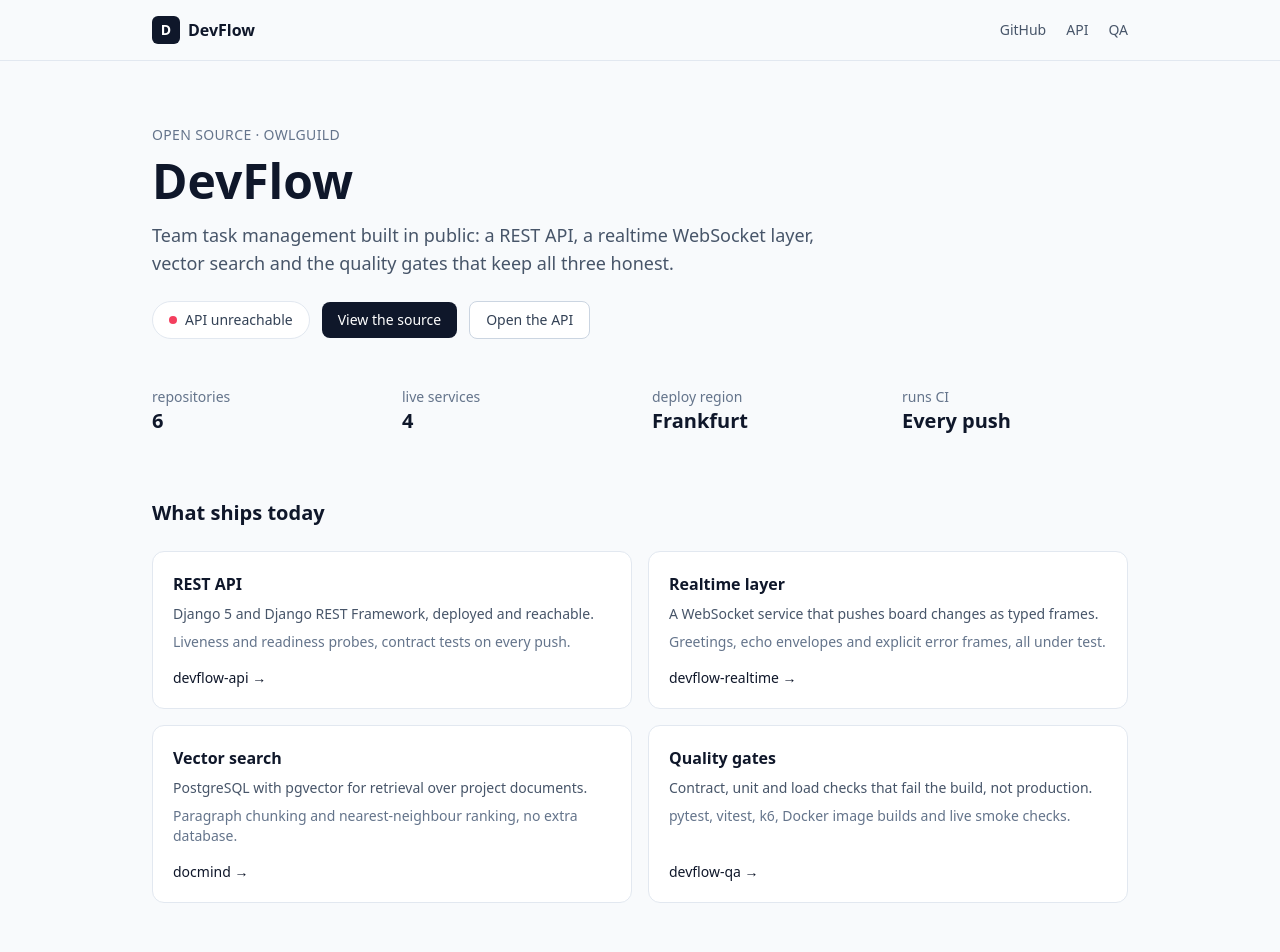
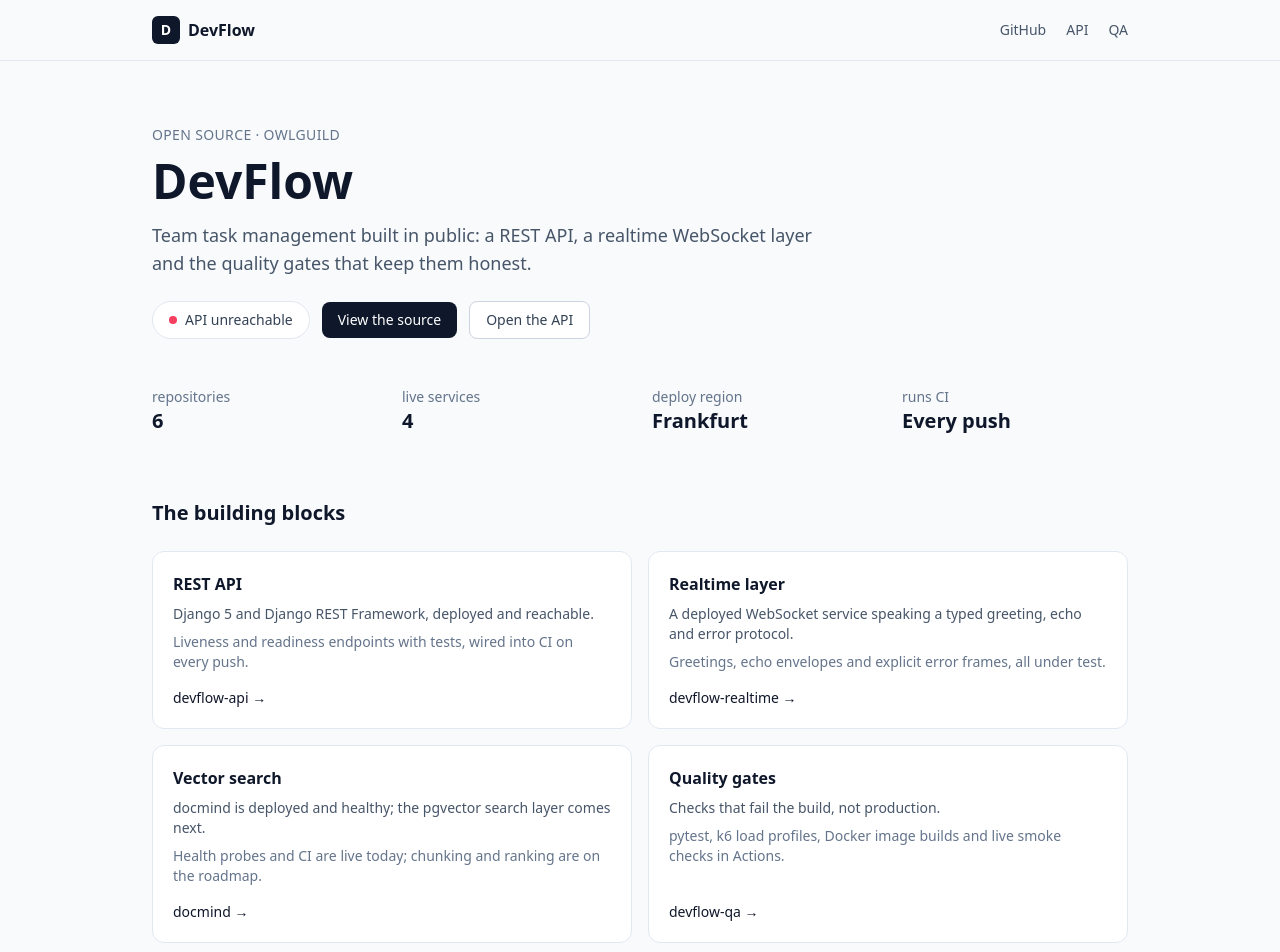
Before and after one commit to OwlGuild/devflow-web, a Next.js app: page / in a window 1280 px wide. Shown: the top 952 px of the page. Built offline with nearby package versions, Linux system fonts and the light colour scheme.

Commit message:
fix: dynamic page for runtime env, truthful building-block copy

```diff
--- a/src/app/page.tsx
+++ b/src/app/page.tsx
@@ -7,28 +7,28 @@ const FEATURES: Feature[] = [
   {
     title: 'REST API',
     summary: 'Django 5 and Django REST Framework, deployed and reachable.',
-    detail: 'Liveness and readiness probes, contract tests on every push.',
+    detail: 'Liveness and readiness endpoints with tests, wired into CI on every push.',
     href: 'https://github.com/OwlGuild/devflow-api',
     linkLabel: 'devflow-api',
   },
   {
     title: 'Realtime layer',
-    summary: 'A WebSocket service that pushes board changes as typed frames.',
+    summary: 'A deployed WebSocket service speaking a typed greeting, echo and error protocol.',
     detail: 'Greetings, echo envelopes and explicit error frames, all under test.',
     href: 'https://github.com/OwlGuild/devflow-realtime',
     linkLabel: 'devflow-realtime',
   },
   {
     title: 'Vector search',
-    summary: 'PostgreSQL with pgvector for retrieval over project documents.',
-    detail: 'Paragraph chunking and nearest-neighbour ranking, no extra database.',
+    summary: 'docmind is deployed and healthy; the pgvector search layer comes next.',
+    detail: 'Health probes and CI are live today; chunking and ranking are on the roadmap.',
     href: 'https://github.com/OwlGuild/docmind',
     linkLabel: 'docmind',
   },
   {
     title: 'Quality gates',
-    summary: 'Contract, unit and load checks that fail the build, not production.',
-    detail: 'pytest, vitest, k6, Docker image builds and live smoke checks.',
+    summary: 'Checks that fail the build, not production.',
+    detail: 'pytest, k6 load profiles, Docker image builds and live smoke checks in Actions.',
     href: 'https://github.com/OwlGuild/devflow-qa',
     linkLabel: 'devflow-qa',
   },
@@ -40,6 +40,8 @@ const STATS = [
   { value: 'Frankfurt', label: 'deploy region' },
   { value: 'Every push', label: 'runs CI' },
 ];
+
+export const dynamic = 'force-dynamic';
 
 export default function Home() {
   const apiUrl = process.env.DEVFLOW_API_URL ?? '';
@@ -56,8 +58,7 @@ export default function Home() {
           <h1 className='text-4xl font-bold sm:text-5xl'>DevFlow</h1>
           <p className='mt-4 max-w-2xl text-lg text-slate-600'>
             Team task management built in public: a REST API, a realtime
-            WebSocket layer, vector search and the quality gates that keep all
-            three honest.
+            WebSocket layer and the quality gates that keep them honest.
           </p>
 
           <div className='mt-6 flex flex-wrap items-center gap-3'>
@@ -87,7 +88,7 @@ export default function Home() {
         </section>
 
         <section className='mx-auto max-w-5xl px-6 pb-16'>
-          <h2 className='mb-6 text-xl font-semibold'>What ships today</h2>
+          <h2 className='mb-6 text-xl font-semibold'>The building blocks</h2>
           <div className='grid gap-4 md:grid-cols-2'>
             {FEATURES.map((feature) => (
               <FeatureCard key={feature.title} {...feature} />
```
